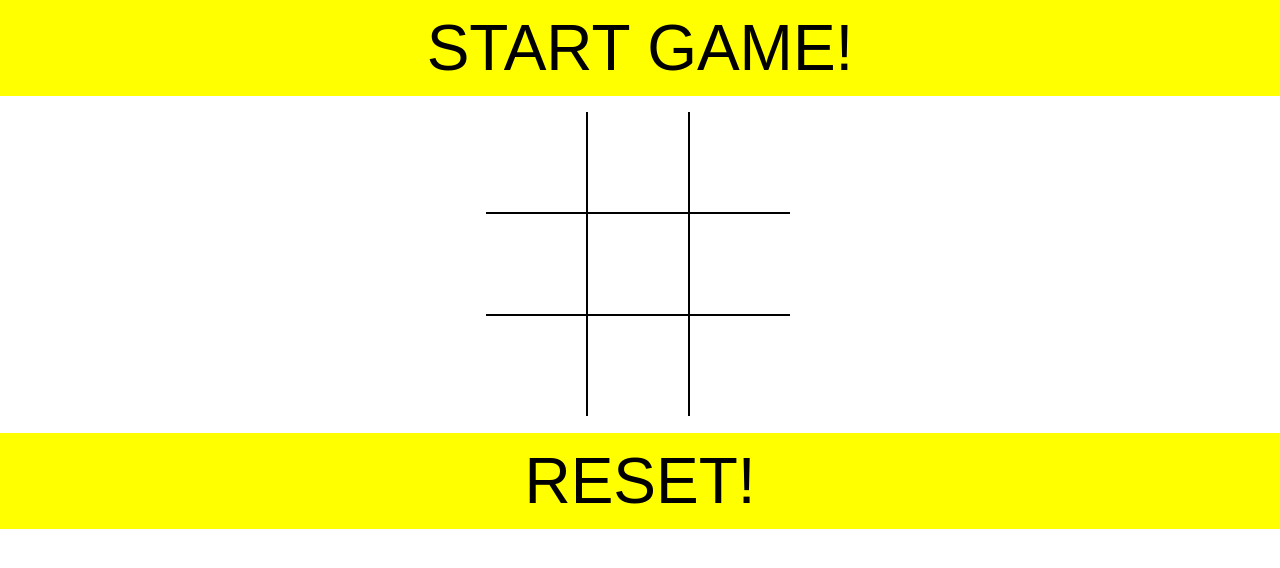
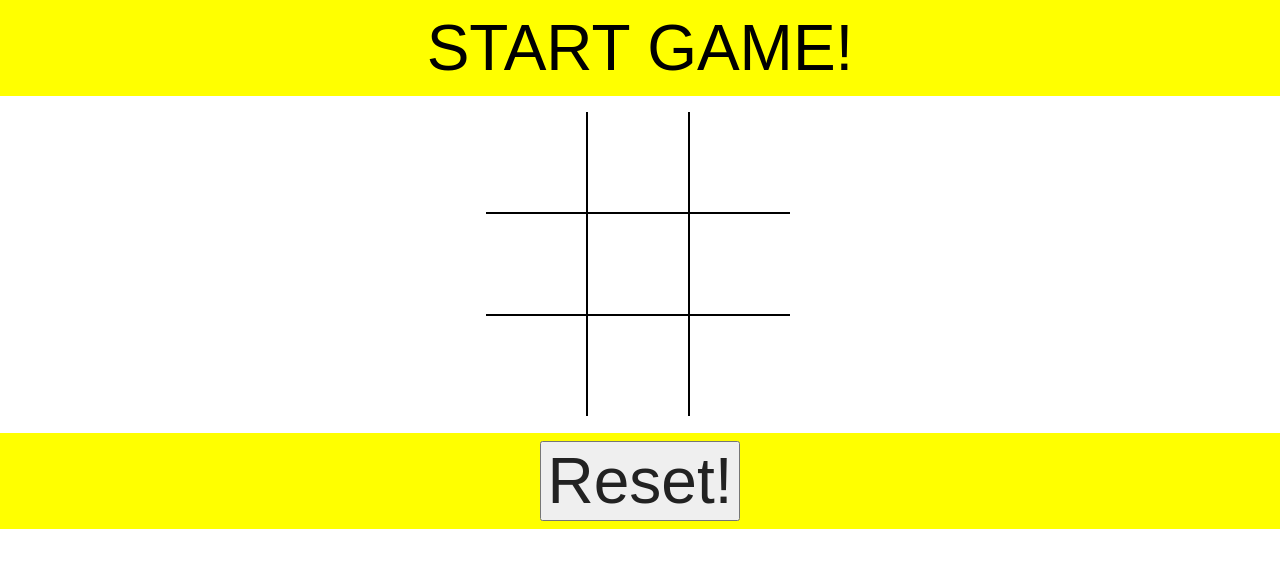
Before and after one commit to edwinhermawan/tictactoe, a plain HTML site: page game_begin.html in a window 1280 px wide. Drawn offline with Linux system fonts and the light colour scheme.

Commit message:
Added Reset button to change game from 2 to 1 page game.

```diff
--- a/game_begin.html
+++ b/game_begin.html
@@ -86,6 +86,6 @@
 			<div class="cell right" id="cell3_3" onclick="playBox()"></div>
 		</div>
 
-        <div id="footer"><a href="index.html">RESET!</a></div>
+        <div id="footer" ><button type="button" onclick="reset_board()">Reset!</button></div>
     </body>
 </html>
--- a/js/script.js
+++ b/js/script.js
@@ -50,3 +50,13 @@ function playBox(){
 
 	playerTurn +=1
 	}
+
+function reset_board(){
+	for(r=0;r<=2;++r)
+	{
+		for(c=0;c<=2;++c)
+		{
+			document.getElementById("cell"+(r+1)+"_"+(c+1)).innerHTML = "";
+		}
+	}
+}
```
